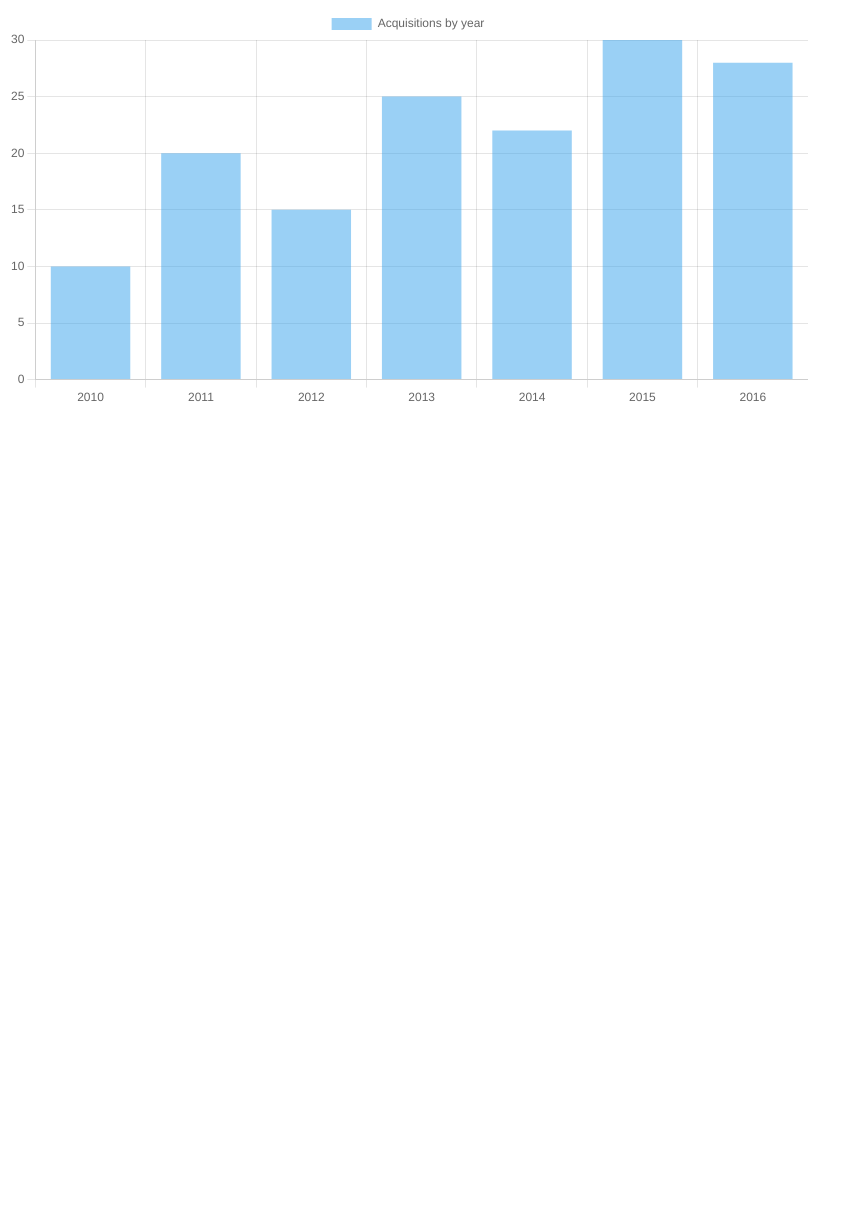
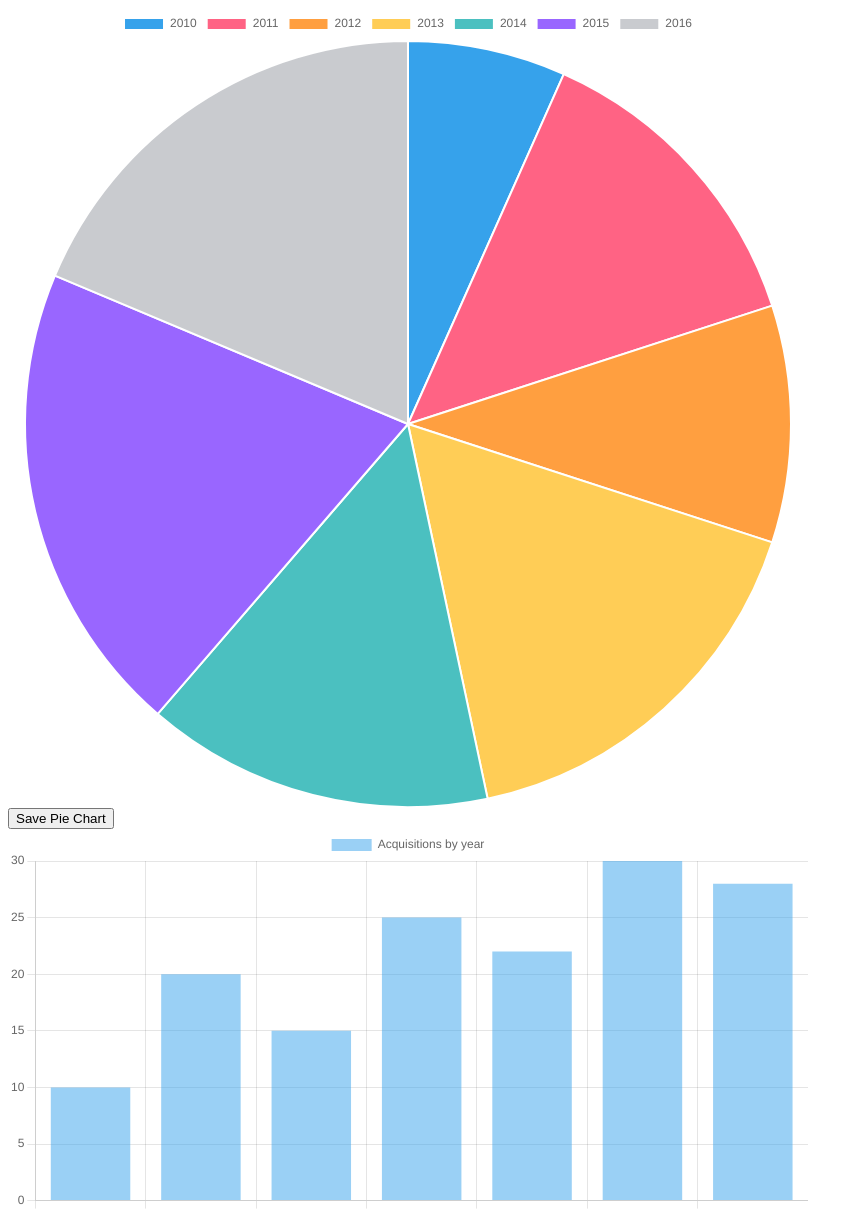
Before and after one commit to Gautams-GitHub/charts, a website built with Parcel: page src/index.html in a window 1280 px wide. Shown: the top 1209 px of the page, without its empty margins (0-863 px from the left). Before the commit the page ends 800 px from the top, so only its background shows below. Built offline with nearby package versions, Linux system fonts and the light colour scheme.

Commit message:
Optimized the code for DRY Principle, Adds Save Button and Pie Chart

```diff
--- a/src/acquisitions.js
+++ b/src/acquisitions.js
@@ -1,6 +1,41 @@
-import Chart from 'chart.js/auto'
+import Chart from 'chart.js/auto';
 
-(async function() {
+function createChart(canvasId, chartType, data) {
+  const chartCanvas = document
+    .getElementById('acquisitions')
+    .appendChild(document.createElement('canvas'));
+  chartCanvas.id = canvasId;
+
+  new Chart(document.getElementById(canvasId), {
+    type: chartType,
+    data: {
+      labels: data.map((row) => row.year),
+      datasets: [
+        {
+          label: 'Acquisitions by year',
+          data: data.map((row) => row.count),
+        },
+      ],
+    },
+  });
+}
+
+function createSaveButton(canvasId, chartName) {
+  const saveButton = document
+    .getElementById('acquisitions')
+    .appendChild(document.createElement('button'));
+  saveButton.textContent = `Save ${chartName}`;
+  saveButton.addEventListener('click', () => {
+    const chartCanvas = document.getElementById(canvasId);
+    const dataURL = chartCanvas.toDataURL('image/png');
+    const link = document.createElement('a');
+    link.href = dataURL;
+    link.download = `${chartName.toLowerCase()}_chart.png`;
+    link.click();
+  });
+}
+
+export async function acquisitions() {
   const data = [
     { year: 2010, count: 10 },
     { year: 2011, count: 20 },
@@ -11,19 +46,11 @@ import Chart from 'chart.js/auto'
     { year: 2016, count: 28 },
   ];
 
-  new Chart(
-    document.getElementById('acquisitions'),
-    {
-      type: 'bar',
-      data: {
-        labels: data.map(row => row.year),
-        datasets: [
-          {
-            label: 'Acquisitions by year',
-            data: data.map(row => row.count)
-          }
-        ]
-      }
-    }
-  );
-})();
+  createChart('pie', 'pie', data);
+  createSaveButton('pie', 'Pie Chart');
+
+  createChart('bar', 'bar', data);
+  createSaveButton('bar', 'Bar Chart');
+}
+
+acquisitions();
--- a/src/index.html
+++ b/src/index.html
@@ -5,7 +5,7 @@
   </head>
   <body>
     <!-- <div style="width: 500px;"><canvas id="dimensions"></canvas></div><br/> -->
-    <div style="width: 800px;"><canvas id="acquisitions"></canvas></div>
+    <div style="width: 800px;" id="acquisitions"></div>
 
     <!-- <script type="module" src="dimensions.js"></script> -->
     <script type="module" src="acquisitions.js"></script>
```
